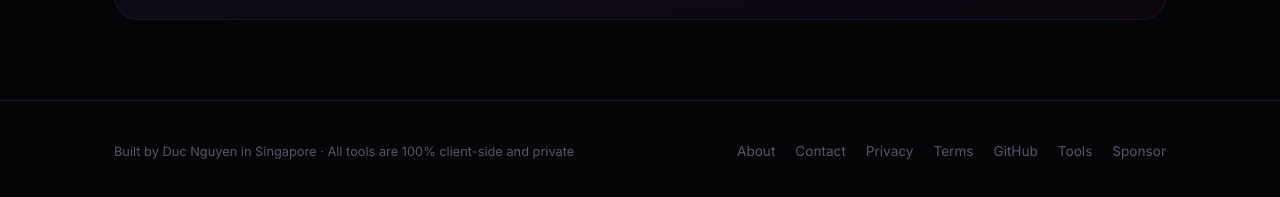
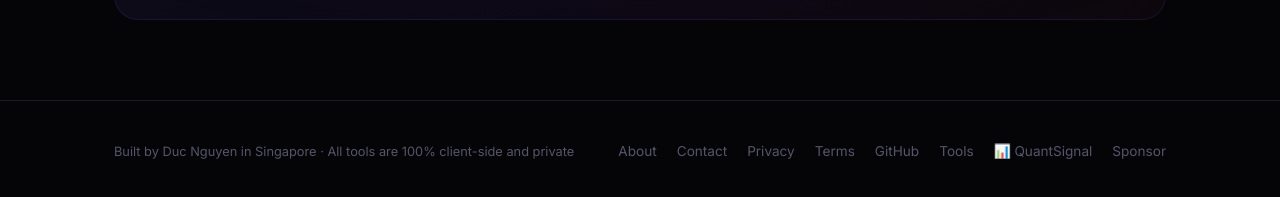
Before and after one commit to nguyenminhduc9988/nguyenminhduc9988.github.io, a plain HTML site: page index.html in a window 1280 px wide. Shown: the part 8504-8701 px from the top of the page. Drawn offline with Linux system fonts and the light colour scheme.

Commit message:
Add QuantSignal link to footer

```diff
--- a/index.html
+++ b/index.html
@@ -1668,6 +1668,7 @@ footer {
         <a href="/terms-of-service">Terms</a>
         <a href="https://github.com/nguyenminhduc9988" target="_blank" rel="noopener">GitHub</a>
         <a href="https://nguyenminhduc9988.github.io/free-tools-hub/">Tools</a>
+        <a href="https://lsouls.com/pricing" target="_blank" rel="noopener">📊 QuantSignal</a>
         <a href="https://github.com/sponsors/nguyenminhduc9988">Sponsor</a>
       </div>
     </div>
```
